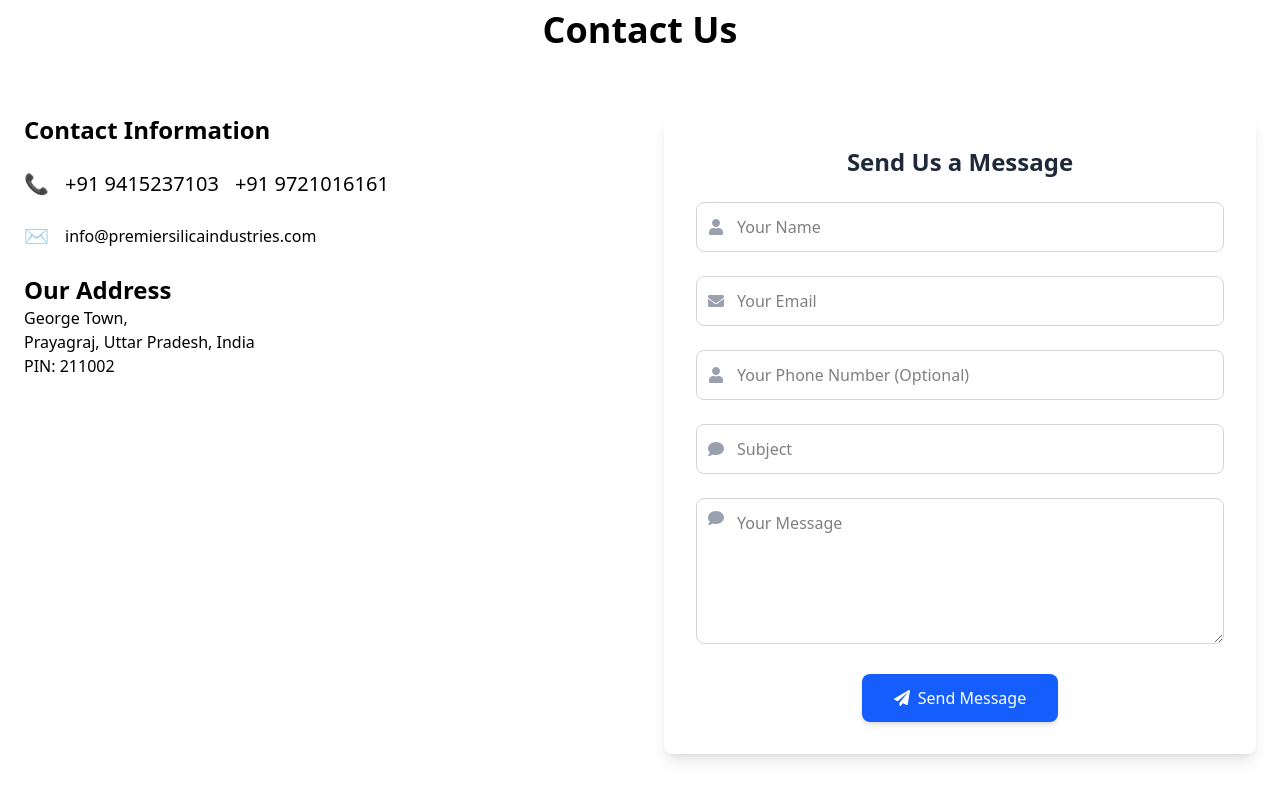
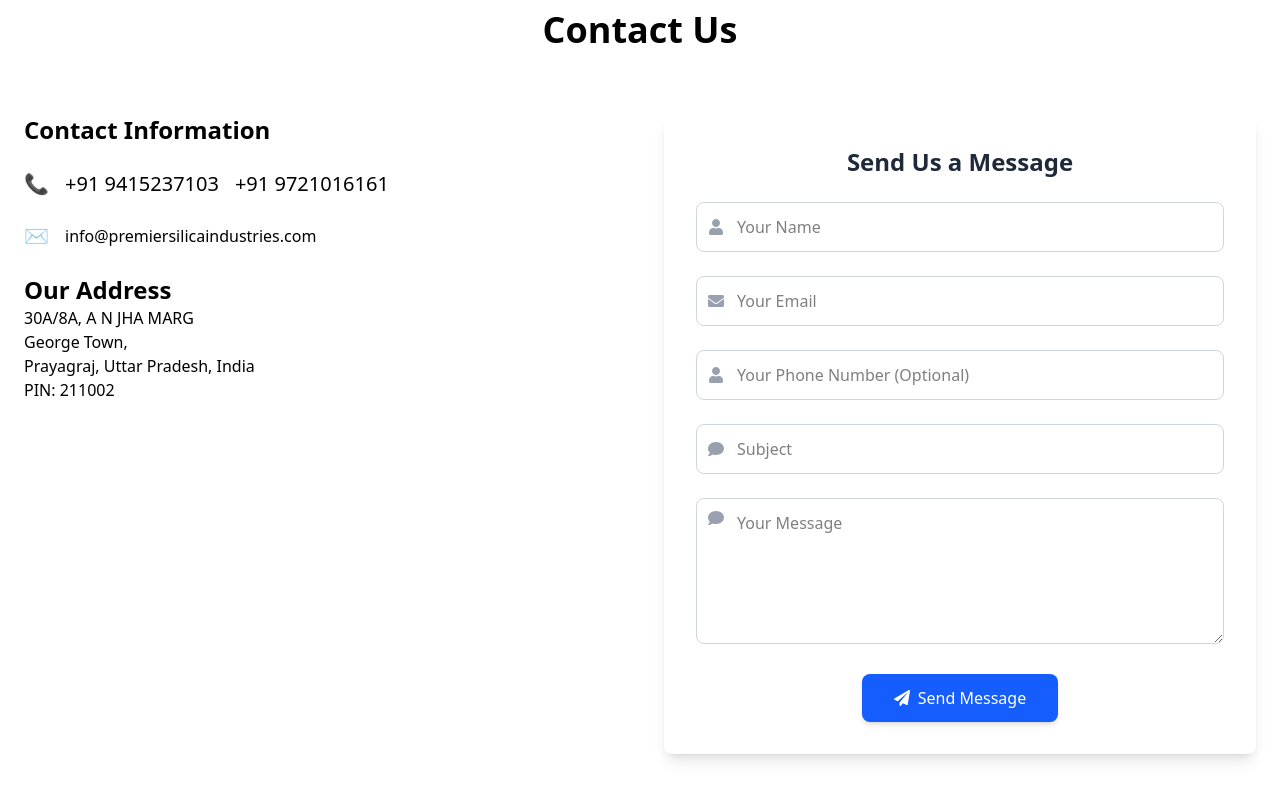
Before and after one commit to Ryukkfps/Silica, a React (Vite) app: page / in a window 1280 px wide. Shown: the part 3938-4738 px from the top of the page. Built offline with nearby package versions, Linux system fonts and the light colour scheme.

Commit message:
Address Change

```diff
--- a/src/Pages/ContactUs/ContactUs.jsx
+++ b/src/Pages/ContactUs/ContactUs.jsx
@@ -125,11 +125,12 @@
             </div>
             <div className="mt-4">
               <h3 className="text-2xl font-semibold">Our Address</h3>
+              <p>30A/8A, A N JHA MARG</p>
               <p>George Town,</p>
               <p>Prayagraj, Uttar Pradesh, India</p>
               <p>PIN: 211002</p>
             </div>
-            <div className="mt-4">
+            {/* <div className="mt-4">
               <iframe
                 //src="https://www.google.com/maps/embed?pb=!1m18!1m12!1m3!1d3153.019244205672!2d81.8594736153165!3d25.45333333333333!2m3!1f0!2f0!3f0!3m2!1i1024!2i768!4f13.1!3m3!1m2!1s0x397c1ebd8e9f7a4d%3A0x9b7c82f7f2e1c6a8!2s25%C2%B027%2712.4%22N+81%C2%B051%2734.1%22E!5e0!3m2!1sen!2sus!4v1633078279365!5m2!1sen!2sus"
                 //width="100%"
@@ -139,7 +140,7 @@
                 //loading="lazy"
                 //title="Google Maps Location"
               ></iframe>
-            </div>
+            </div> */}
           </div>
           <form className="space-y-6 bg-white shadow-lg rounded-lg p-8" onSubmit={handleSubmit}>
             <h3 className="text-2xl font-semibold mb-6 text-center text-gray-800">Send Us a Message</h3>
```
